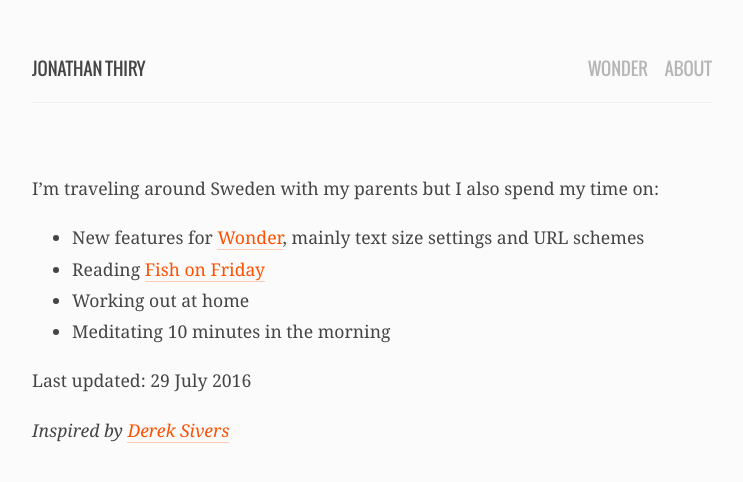
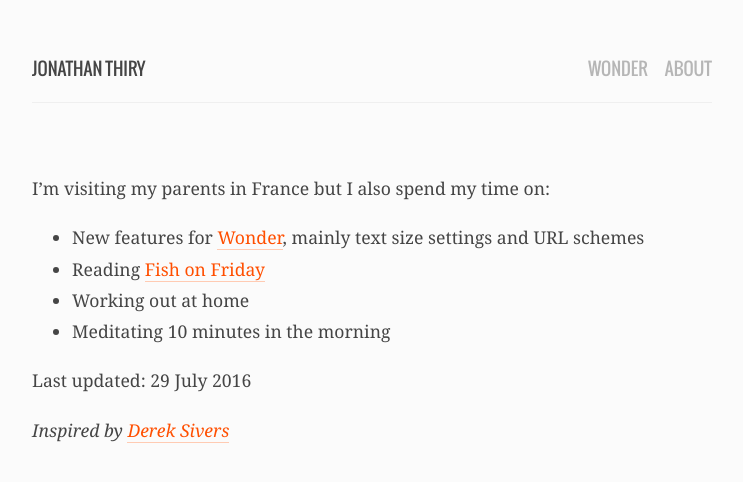
Before and after one commit to jonathanthiry/jonathanthiry.github.com, a Jekyll site: the page built from now.md, in a window 1280 px wide. Shown: the top 482 px of the page, without its empty margins (268-1011 px from the left). Built offline with Jekyll 4.4.1, drawn with Linux system fonts in a browser that asks for light colours.

Commit message:
Update now page

```diff
--- a/now.md
+++ b/now.md
@@ -4,7 +4,7 @@ permalink: /now
 date: 2016-07-29
 ---
 
-I'm traveling around Sweden with my parents but I also spend my time on:
+I'm visiting my parents in France but I also spend my time on:
 
 - New features for [Wonder](/wonder), mainly text size settings and URL schemes
 - Reading [Fish on Friday](https://www.amazon.com/Fish-Friday-Feasting-Fasting-Discovery/dp/B000MR8TH2?tag=jonathanthiry-20)
```
